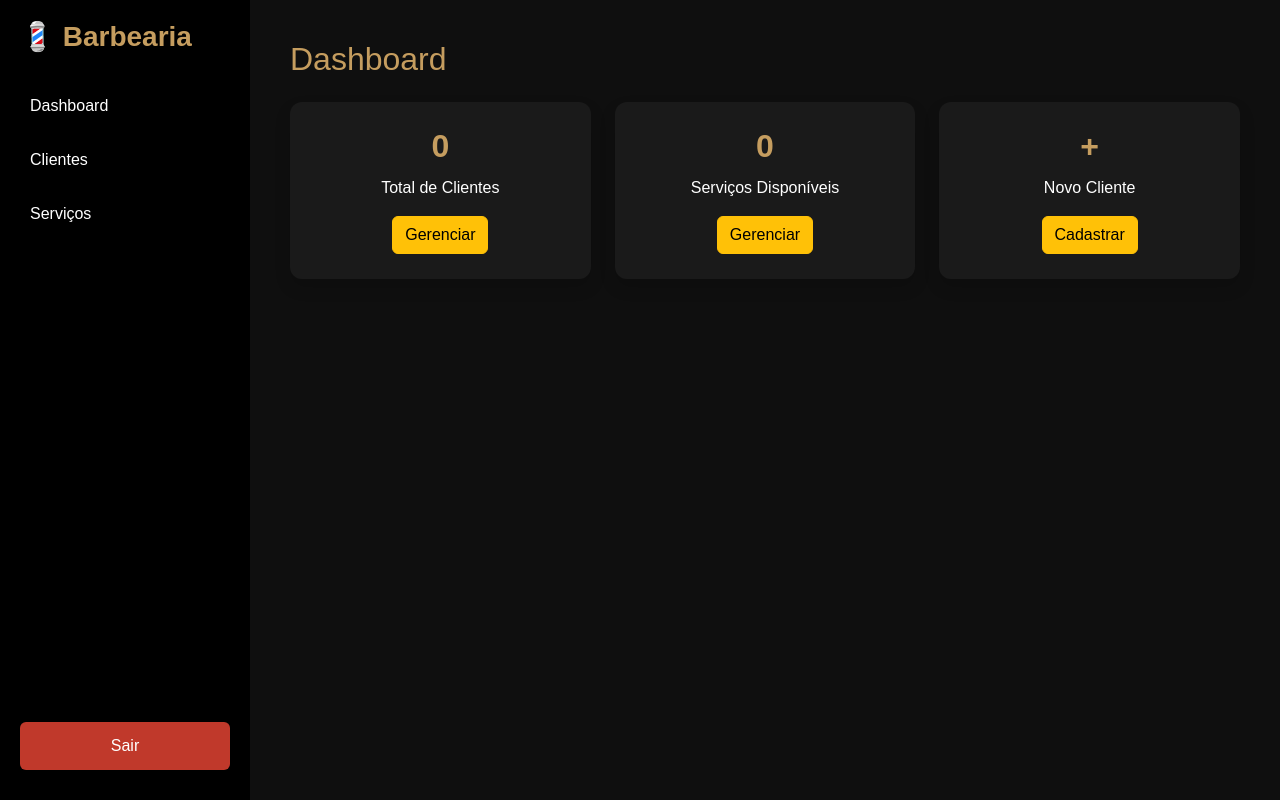
After one commit to Molinexxx/Tcc-avanchtech-php, a PHP site: page /dashboard.php in a window 1280 px wide. The commit adds this page. Run offline with PHP 8.4, Linux system fonts and the light colour scheme; the visitor is signed in with stand-in values (Sample User, id 1); data that the repository does not hold is empty.

Commit message:
Update
Update do dia 12/03

CRUD de clientes

tabela de serviços

dashboard

login

autenticação com sessão

início da arquitetura SaaS

tabela barbearias

vínculo entre usuarios e barbearias

carregamento de barbearia_id na sessão

atualização visual com CSS separado

```diff
--- /dev/null
+++ b/barbearia/css/style.css
@@ -0,0 +1,180 @@
+body{
+    background:#0f0f0f;
+    color:#ffffff;
+    font-family:'Poppins', sans-serif;
+}
+
+/* NAVBAR */
+
+.navbar{
+    background:#000;
+    border-bottom:2px solid #c59d5f;
+}
+
+.logo{
+    font-weight:600;
+    color:#c59d5f;
+}
+
+/* BOTÕES */
+
+.btn-primary{
+    background:#c59d5f;
+    border:none;
+}
+
+.btn-primary:hover{
+    background:#b08a4f;
+}
+
+/* CARDS */
+
+.card{
+    background:#1a1a1a;
+    border:none;
+    border-radius:12px;
+    color:#fff;
+}
+
+/* TABELAS */
+
+.table{
+    border-radius:10px;
+    overflow:hidden;
+}
+
+.table thead{
+    background:#c59d5f;
+    color:#000;
+}
+
+.table tbody tr:hover{
+    background:#2a2a2a;
+}
+
+/* INPUTS */
+
+.form-control{
+    background:#2a2a2a;
+    border:none;
+    color:#fff;
+}
+
+.form-control:focus{
+    background:#2a2a2a;
+    color:#fff;
+    box-shadow:none;
+}
+
+/* TITULOS */
+
+h2,h3{
+    color:#c59d5f;
+}
+
+/* ===== DASHBOARD LAYOUT ===== */
+
+.wrapper{
+display:flex;
+height:100vh;
+}
+
+/* SIDEBAR */
+
+.sidebar{
+width:250px;
+background:#000;
+padding:20px;
+}
+
+.sidebar h3{
+color:#c59d5f;
+margin-bottom:30px;
+font-weight:600;
+}
+
+.sidebar a{
+display:block;
+color:#fff;
+padding:12px;
+text-decoration:none;
+border-radius:6px;
+margin-bottom:10px;
+transition:0.2s;
+}
+
+.sidebar a:hover{
+background:#1f1f1f;
+color:#c59d5f;
+}
+
+/* MAIN AREA */
+
+.main{
+flex:1;
+padding:40px;
+background:#0f0f0f;
+}
+
+/* DASHBOARD CARDS */
+
+.card-dashboard{
+background:#1a1a1a;
+border:none;
+border-radius:12px;
+padding:25px;
+text-align:center;
+color:#fff;
+transition:0.2s;
+}
+
+.card-dashboard:hover{
+transform:translateY(-3px);
+}
+
+.card-dashboard h2{
+color:#c59d5f;
+font-weight:600;
+margin-bottom:10px;
+}
+/* SIDEBAR */
+
+.sidebar{
+    width:250px;
+    background:#000;
+    padding:20px;
+    display:flex;
+    flex-direction:column;
+    justify-content:space-between;
+    height:100vh;
+}
+
+/* MENU SUPERIOR */
+
+.menu-top a{
+    display:block;
+    color:white;
+    padding:10px;
+    text-decoration:none;
+    margin-bottom:10px;
+}
+
+.menu-top a:hover{
+    background:#1f1f1f;
+}
+
+/* BOTÃO SAIR */
+
+.logout-btn{
+    display:block;
+    background:#c0392b;
+    color:white;
+    padding:10px;
+    text-align:center;
+    border-radius:6px;
+    text-decoration:none;
+}
+
+.logout-btn:hover{
+    background:#e74c3c;
+}
--- /dev/null
+++ b/barbearia/views/client/dashboard.php
@@ -0,0 +1,104 @@
+<?php
+session_start();
+
+if(!isset($_SESSION['usuario_id'])){
+    header("Location: auth/login.php");
+    exit;
+}
+
+require_once("../../config/database.php");
+
+$sqlClientes = "SELECT COUNT(*) as total FROM clientes";
+$resultClientes = mysqli_query($conn,$sqlClientes);
+$clientes = mysqli_fetch_assoc($resultClientes);
+
+$sqlServicos = "SELECT COUNT(*) as total FROM servicos";
+$resultServicos = mysqli_query($conn,$sqlServicos);
+$servicos = mysqli_fetch_assoc($resultServicos);
+
+?>
+
+<!DOCTYPE html>
+<html lang="pt-br">
+
+    <head>
+
+        <meta charset="UTF-8">
+        <title>Dashboard Barbearia</title>
+
+        <link href="https://cdn.jsdelivr.net/npm/bootstrap@5.3.2/dist/css/bootstrap.min.css" rel="stylesheet">
+        <link rel="stylesheet" href="../../css/style.css">
+
+    </head>
+
+    <body>
+        <div class="wrapper">
+            <!-- SIDEBAR -->
+
+            <div class="sidebar">
+                <div class="menu-top">
+
+                    <h3>💈 Barbearia</h3>
+
+                    <a href="../dashboard.php">Dashboard</a>
+                    <a href="index.php">Clientes</a>
+                    <a href="../servicos/index.php">Serviços</a>
+
+                </div>
+                <div class="menu-bottom">
+
+                    <a href="../../controllers/auth/logout.php" class="logout-btn">
+                        Sair
+                    </a>
+
+                </div>
+            </div>
+            <!-- MAIN CONTENT -->
+
+            <div class="main">
+                <h2 class="mb-4">Dashboard</h2>
+                <div class="row g-4">
+                    <!-- CLIENTES -->
+
+                    <div class="col-md-4">
+                        <div class="card-dashboard shadow">
+
+                            <h2><?php echo $clientes['total']; ?></h2>
+
+                            <p>Total de Clientes</p>
+
+                            <a href="index.php" class="btn btn-warning">
+                            Gerenciar
+                            </a>
+                        </div>
+                    </div>
+                    <!-- SERVIÇOS -->
+
+                    <div class="col-md-4">
+                        <div class="card-dashboard shadow">
+
+                            <h2><?php echo $servicos['total']; ?></h2>
+
+                            <p>Serviços Disponíveis</p>
+
+                            <a href="servicos/index.php" class="btn btn-warning">
+                            Gerenciar
+                            </a>
+                        </div>
+                    </div>
+                    <!-- NOVO CLIENTE -->
+
+                    <div class="col-md-4">
+                        <div class="card-dashboard shadow">
+                            <h2>+</h2>
+                            <p>Novo Cliente</p>
+                            <a href="cadastrar.php" class="btn btn-warning">
+                            Cadastrar
+                            </a>
+                        </div>
+                    </div>
+                </div>
+            </div>
+        </div>
+    </body>
+</html>
--- a/barbearia/views/client/index.php
+++ b/barbearia/views/client/index.php
@@ -12,6 +12,8 @@ $clientes = $controller->listar();
 <head>
     <meta charset="UTF-8">
     <title>Barbearia Sistema</title>
+    <link rel="stylesheet" href="../../css/style.css">
+    <link href="https://fonts.googleapis.com/css2?family=Poppins:wght@300;400;600&display=swap" rel="stylesheet">
     <link href="https://cdn.jsdelivr.net/npm/bootstrap@5.3.2/dist/css/bootstrap.min.css" rel="stylesheet">
     <script src="https://cdn.jsdelivr.net/npm/bootstrap@5.3.2/dist/js/bootstrap.bundle.min.js"></script>
 </head>
@@ -72,7 +74,7 @@ $clientes = $controller->listar();
                                 Editar
                             </a>
 
-                            <a href="../../controllers/cliente_actions.php?action=excluir&id=<?php echo $item['id']; ?>" class="btn btn-danger btn-sm">
+                            <a href="../../controllers/cliente_actions.php?action=excluir&id=<?php echo $item['id']; ?>" class="btn btn-danger btn-sm"; onclick="return confirm('Tem certeza que deseja excluir este cliente?')">
                                 Excluir
                             </a>
                         </td>
```
Also changed, not shown: barbearia/controllers/auth/login.php (added, +33 -0 lines), barbearia/controllers/auth/logout.php (added, +8 -0 lines), barbearia/controllers/auth/register.php (added, +34 -0 lines), barbearia/models/Servico.php (added, +22 -0 lines), barbearia/models/cliente.php (+38 -20 lines), barbearia/views/auth/login.php (added, +47 -0 lines), barbearia/views/auth/register.php (added, +67 -0 lines), barbearia/views/client/cadastrar.php (+27 -1 lines), barbearia/views/client/editar.php (+17 -3 lines).
